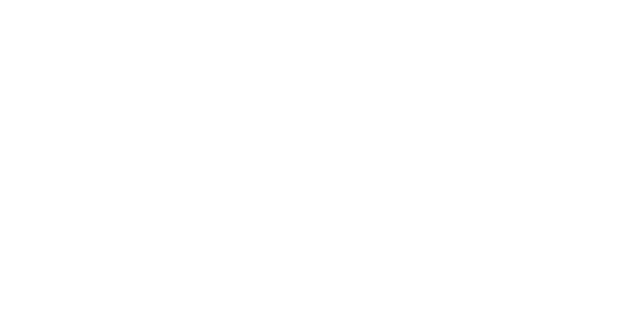
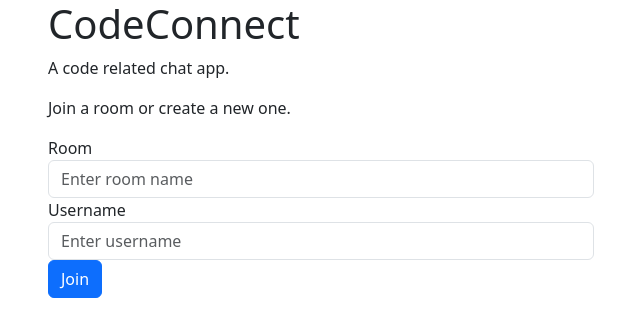
Before and after one commit to Haider12212/CodeConnect, a website: page client/index.html in a window 1280 px wide. Shown: the whole page, without its empty margins (34-674 px from the left). Drawn offline with nearby package versions, Linux system fonts and the light colour scheme; no server answers.

```diff
--- a/client/index.html
+++ b/client/index.html
@@ -4,11 +4,39 @@
 <head>
     <meta charset="UTF-8">
     <meta name="viewport" content="width=device-width, initial-scale=1.0">
-    <title>Document</title>
+    <link rel="stylesheet" href="node_modules/bootstrap/dist/css/bootstrap.min.css">
+    <script src="./node_modules/bootstrap/dist/js/bootstrap.bundle.min.js"></script>
+    <script src="node_modules/socket.io-client/dist/socket.io.js"></script>
+    <link rel="stylesheet" href="styles/styles.css">
+    <title>CodeConnect - A code related chat app.</title>
 </head>
 
 <body>
+    <div class="container">
+        <div class="row">
+            <div class="col-md-6">
+                <h1>CodeConnect</h1>
+                <p>A code related chat app.</p>
+                <p>Join a room or create a new one.</p>
+                <form action="chat.html">
+                    <div class="form-group
+                    ">
+                        <label for="room">Room</label>
+                        <input type="text" class="form-control" id="room" placeholder="Enter room name">
+                    </div>
+                    <div class="form-group
+                    ">
+                        <label for="username">Username</label>
+                        <input type="text" class="form-control" id="username" placeholder="Enter username">
+                    </div>
+                    <button type="submit" class="btn btn-primary">Join</button>
+                </form>
+            </div>
 
+        </div>
+    </div>
+
+    <script src="scripts/script.js"></script>
 </body>
 
 </html>
--- a/client/package.json
+++ b/client/package.json
@@ -1,5 +1,7 @@
 {
   "dependencies": {
-    "jquery": "^3.7.1"
+    "bootstrap": "^5.3.3",
+    "jquery": "^3.7.1",
+    "socket.io-client": "^4.7.5"
   }
 }
--- a/client/scripts/script.js
+++ b/client/scripts/script.js
@@ -0,0 +1,6 @@
+const socket = io("http://localhost:3000/");
+
+socket.on('connection', () => {
+    console.log('connected');
+    }
+);
```
Also changed, not shown: server/app.js (+15 -16 lines), client/pnpm-lock.yaml (added), server/pnpm-lock.yaml (added), 2 other files.
